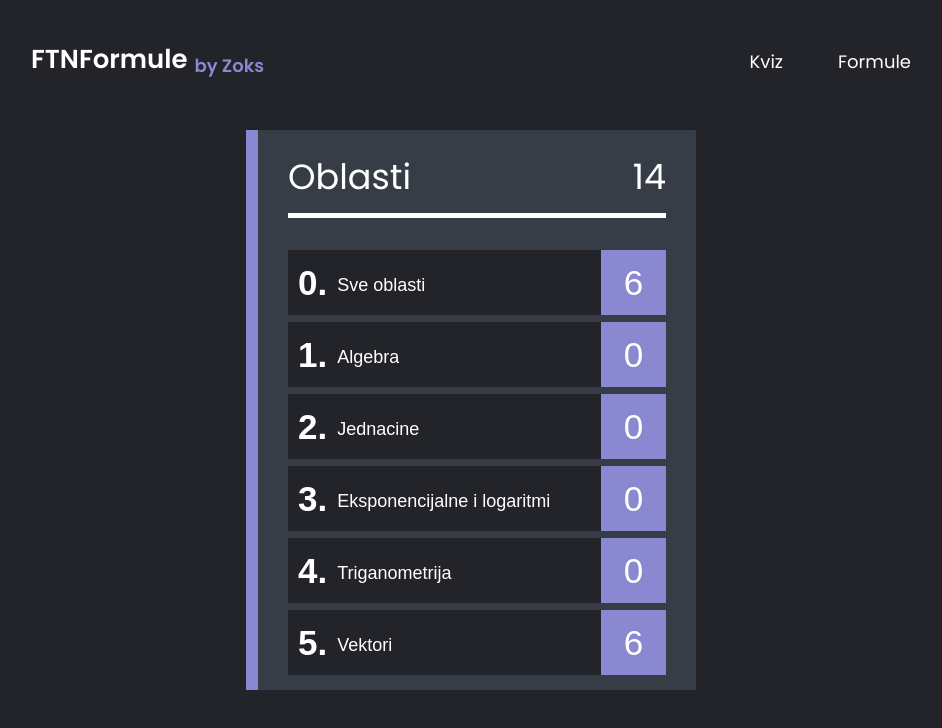
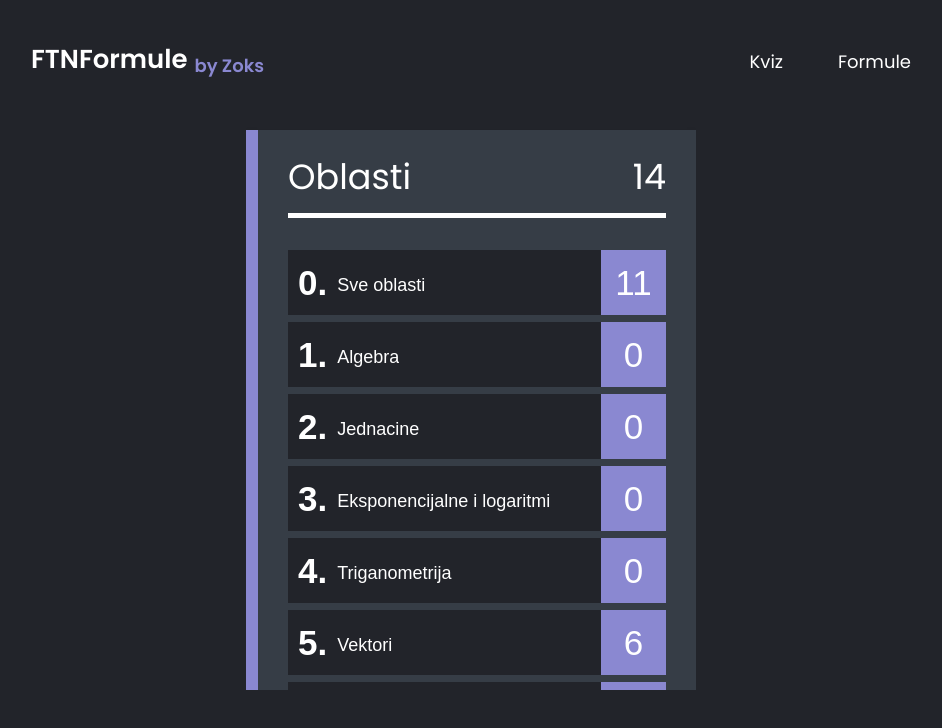
Before and after one commit to Zoksss/ftn-formule, a React (Create React App) app: page / in a window 1280 px wide. Shown: the top 728 px of the page, without its empty margins (169-1111 px from the left). Built offline with nearby package versions, Linux system fonts and the light colour scheme.

Commit message:
more questions

```diff
--- a/src/Components/SelectQuizCard/SelectQuizCard.css
+++ b/src/Components/SelectQuizCard/SelectQuizCard.css
@@ -27,7 +27,6 @@
     align-items: center;
     justify-content: center;
     flex-direction: column;
-    overflow-y: hidden;
 }
 
 .quiz-select-button-container > button{
@@ -79,9 +78,6 @@
     transition: 200ms all ease;
 }
 
-.quiz-select-button-container{
-    overflow-y:hidden;
-}
 
 
 @media only screen and (max-width: 550px) {
--- a/src/Components/SelectQuizCard/SelectQuizCard.jsx
+++ b/src/Components/SelectQuizCard/SelectQuizCard.jsx
@@ -11,12 +11,13 @@ const SelectQuizCard = (props) => {
                 <p className="question-count-num">14</p>
             </div>
             <div className="quiz-select-button-container">
-               <Quiz number="0" title="Sve oblasti" questionNumber="6" startQuiz = {props.startQuiz}/>
-               <Quiz number="1" title="Algebra" questionNumber="0"/>
-               <Quiz number="2" title="Jednacine" questionNumber="0"/>
-               <Quiz number="3" title="Eksponencijalne i logaritmi" questionNumber="0"/>
-               <Quiz number="4" title="Triganometrija" questionNumber="0"/>
-               <Quiz number="5" title="Vektori" questionNumber="6" startQuiz = {props.startQuiz}/>
+                <Quiz number="0" title="Sve oblasti" questionNumber="11" startQuiz={props.startQuiz} />
+                <Quiz number="1" title="Algebra" questionNumber="0" />
+                <Quiz number="2" title="Jednacine" questionNumber="0" />
+                <Quiz number="3" title="Eksponencijalne i logaritmi" questionNumber="0" />
+                <Quiz number="4" title="Triganometrija" questionNumber="0" />
+                <Quiz number="5" title="Vektori" questionNumber="6" startQuiz={props.startQuiz} />
+                <Quiz number="6" title="Analitcka geometrija" questionNumber="5" startQuiz={props.startQuiz} />
             </div>
         </div>
     )
--- a/src/questions.jsx
+++ b/src/questions.jsx
@@ -41,6 +41,48 @@ const questions = [
         hasImage: false,
         imagePath: "/",
     },
+    {
+        category: "Vektori",
+        question: "Tacka S na sredini 2 tacke se racuna:",
+        correctAnswer: "(x1+x2/2,y1+x2/2)",
+        hasImage: false,
+        imagePath: "/",
+    },
+    {
+        category: "Analitcka geometrija",
+        question: "Opsta formula prave",
+        correctAnswer: "y=kx+n",
+        hasImage: false,
+        imagePath: "/",
+    },
+    {
+        category: "Analitcka geometrija",
+        question: "Prava koja prolazi kroz tacku i imamo k:",
+        correctAnswer: "y-y1=k(x-x1)",
+        hasImage: false,
+        imagePath: "/",
+    },
+    {
+        category: "Analitcka geometrija",
+        question: "Prava koja prolazi kroz 2 tacke:",
+        correctAnswer: "y-y1=y2-y1/x2-x1(x-x1)",
+        hasImage: false,
+        imagePath: "/",
+    },
+    {
+        category: "Analitcka geometrija",
+        question: "k2 kada je prava normalna:",
+        correctAnswer: "-1/k1",
+        hasImage: false,
+        imagePath: "/",
+    },
+    {
+        category: "Analitcka geometrija",
+        question: "tgL izmedju prava gde imamo k",
+        correctAnswer: "k2-k1/1+k1*k2",
+        hasImage: false,
+        imagePath: "/",
+    },
 
 
 ];
```
Also changed, not shown: 5 other files (tests, documents, lock files or other folders).
